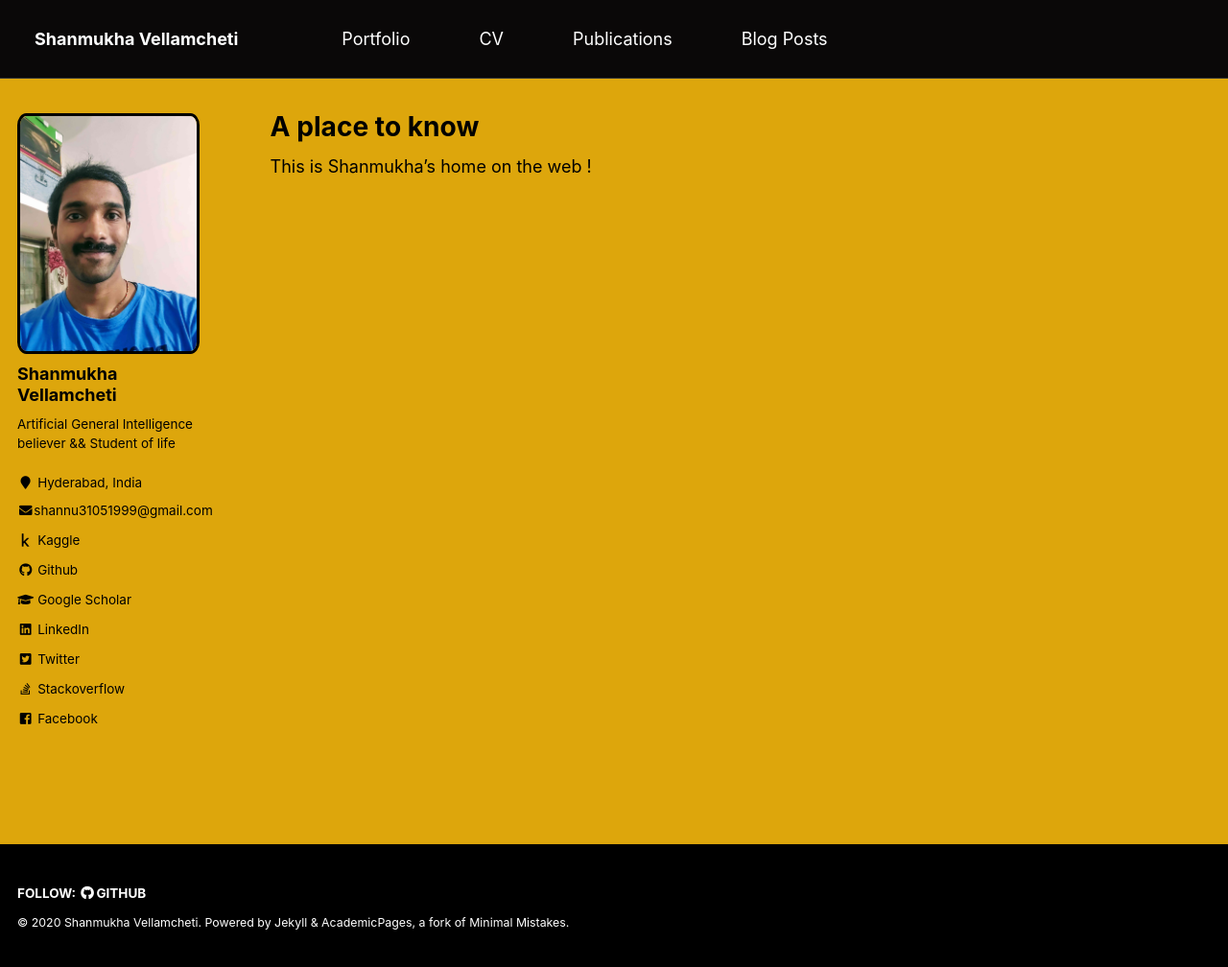
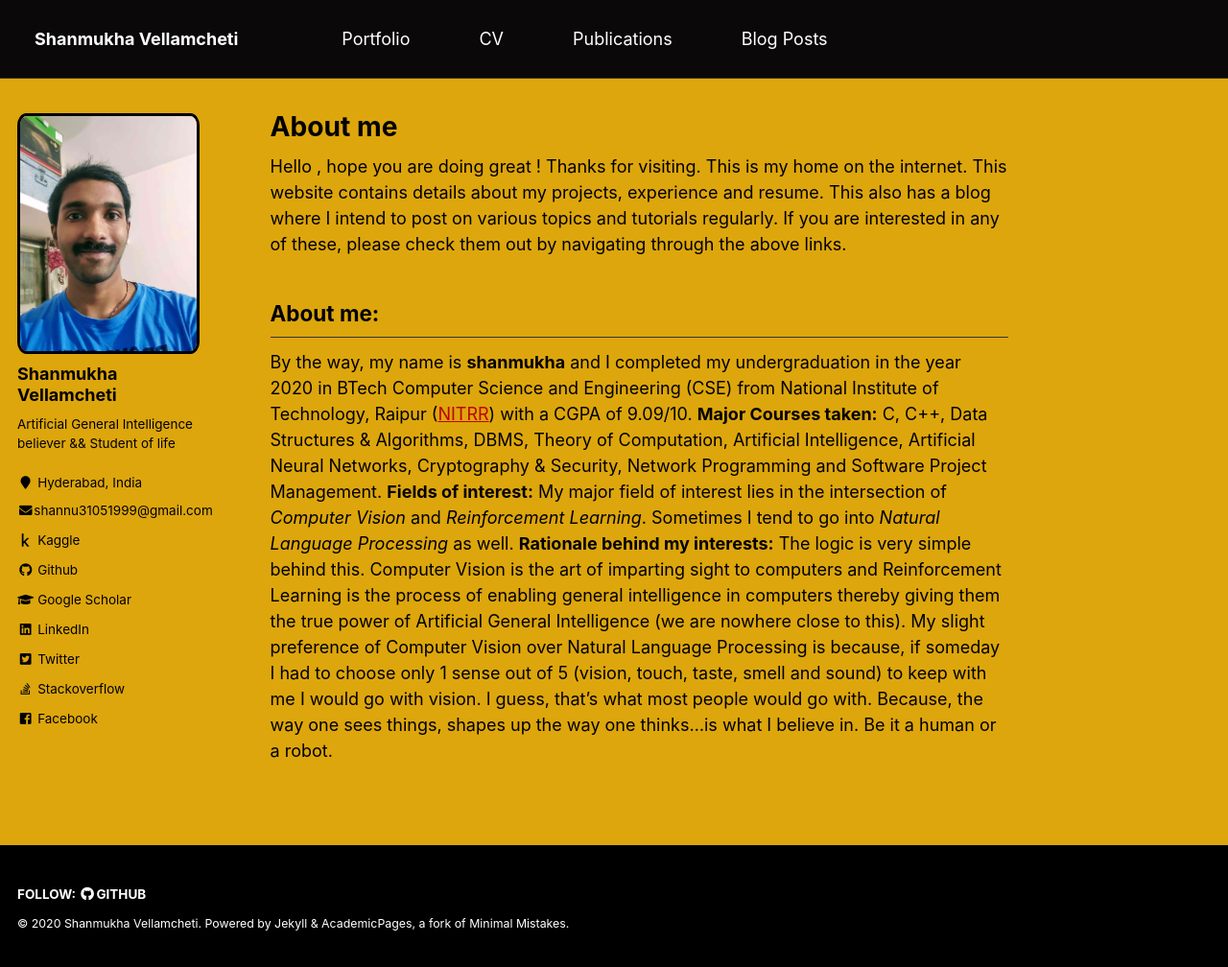
Before and after one commit to shanmukha-MaiL/shanmukha-MaiL.github.io, a Jekyll site: the page built from _pages/about.md, in a window 1280 px wide and 1008 px high. Shown: the whole window at 96% size. Built offline with Jekyll 4.4.1, drawn with Linux system fonts in a browser that asks for light colours.

Commit message:
Update about.md

```diff
--- a/_pages/about.md
+++ b/_pages/about.md
@@ -1,6 +1,6 @@
 ---
 permalink: /
-title: "A place to know"
+title: "About me"
 excerpt: "About me"
 author_profile: true
 redirect_from:
@@ -8,4 +8,9 @@ redirect_from:
   - /about.html
 ---
 
-This is Shanmukha's home on the web !
+Hello , hope you are doing great ! Thanks for visiting. This is my home on the internet. This website contains details about my projects, experience and resume. This also has a blog where I intend to post on various topics and tutorials regularly. If you are interested in any of these, please check them out by navigating through the above links.<br>
+## About me:
+By the way, my name is **shanmukha** and I completed my undergraduation in the year 2020 in BTech Computer Science and Engineering (CSE) from National Institute of Technology, Raipur ([NITRR](http://www.nitrr.ac.in)) with a CGPA of 9.09/10.
+**Major Courses taken:**  C, C++, Data Structures & Algorithms, DBMS, Theory of Computation, Artificial Intelligence, Artificial Neural Networks, Cryptography & Security, Network Programming and Software Project Management.
+**Fields of interest:** My major field of interest lies in the intersection of *Computer Vision* and *Reinforcement Learning*. Sometimes I tend to go into *Natural Language Processing* as well.
+**Rationale behind my interests:** The logic is very simple behind this. Computer Vision is the art of imparting sight to computers and Reinforcement Learning is the process of enabling general intelligence in computers thereby giving them the true power of Artificial General Intelligence (we are nowhere close to this). My slight preference of Computer Vision over Natural Language Processing is because, if someday I had to choose only 1 sense out of 5 (vision, touch, taste, smell and sound) to keep with me I would go with vision. I guess, that's what most people would go with. Because, the way one sees things, shapes up the way one thinks...is what I believe in. Be it a human or a robot.
```
